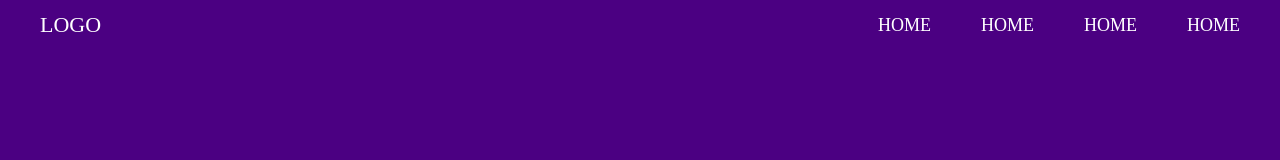
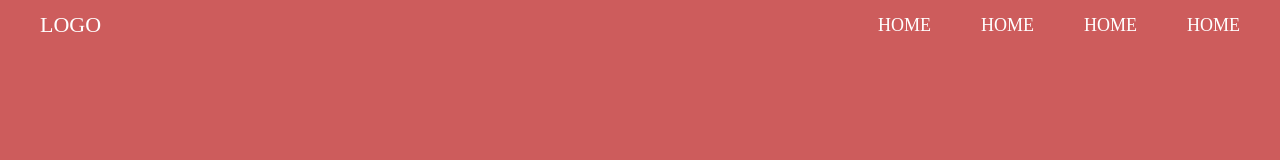
Before and after one commit to zuhriddin023/My-1-repository, a plain HTML site: page index.html in a window 1280 px wide. Drawn offline with Linux system fonts and the light colour scheme.

Commit message:
change bg

```diff
--- a/main.css
+++ b/main.css
@@ -22,7 +22,7 @@ ul {
 .header {
     width: 100%;
     height: 100vh;
-    background: indigo;
+    background: indianred;
 }
 
 .nav {
```
